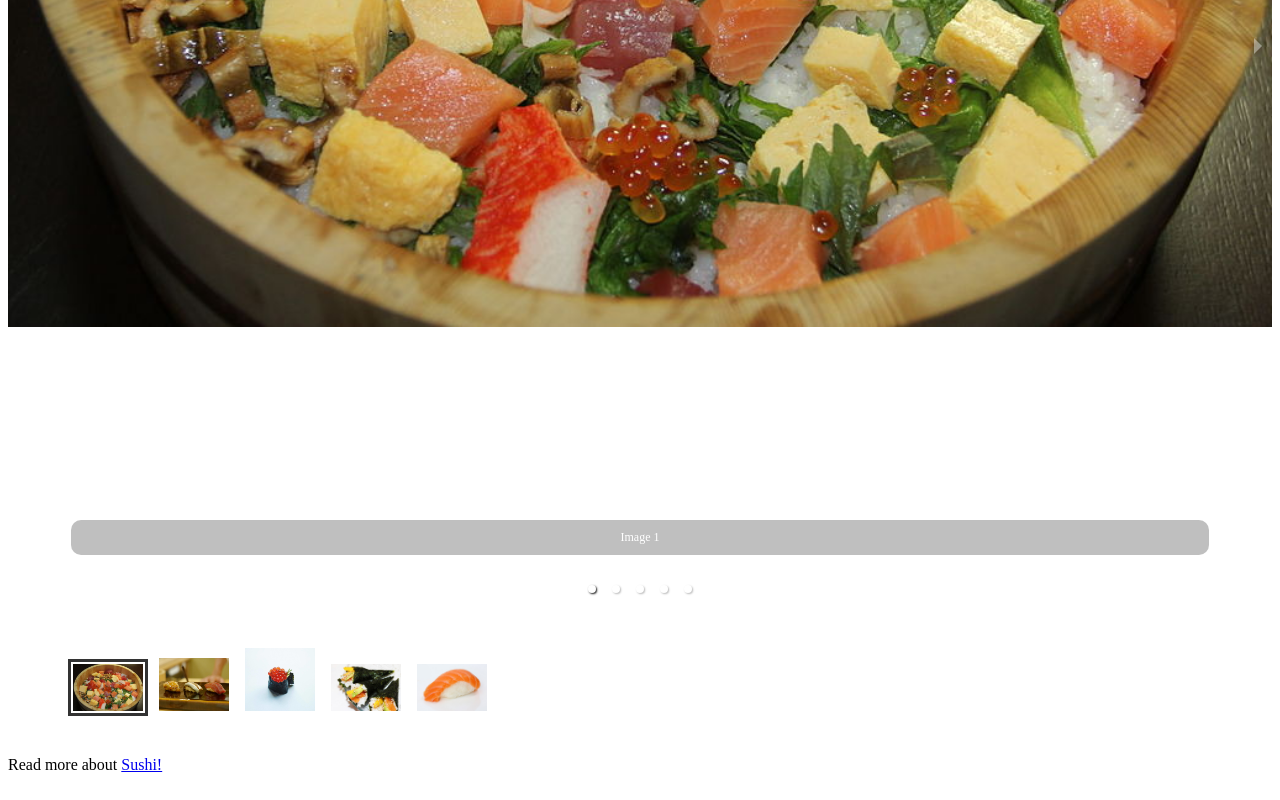
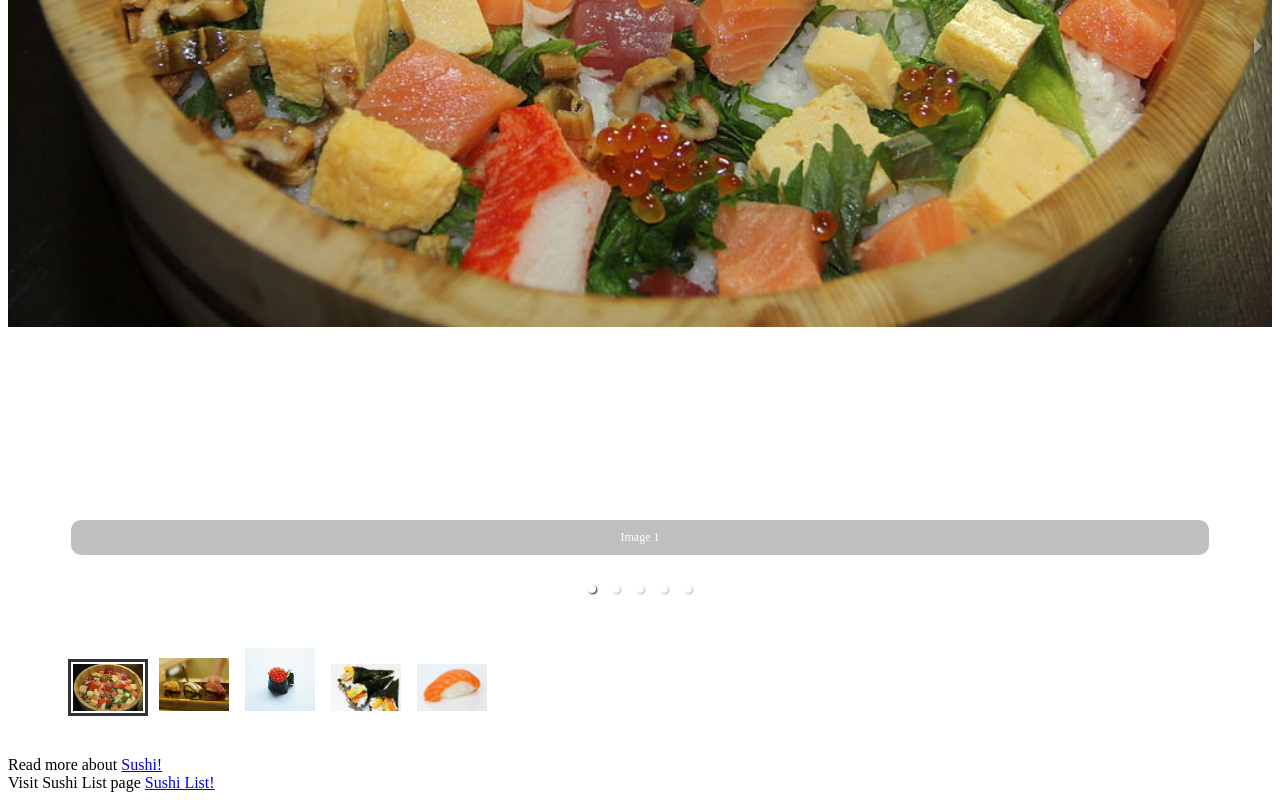
Before and after one commit to VortexExpansion/KurocoNext, a Next.js app: page / in a window 1280 px wide. Shown: the part 583-1383 px from the top of the page. Built offline with nearby package versions, Linux system fonts and the light colour scheme.

Commit message:
Add link for visiting SushiMain page

```diff
--- a/pages/index.js
+++ b/pages/index.js
@@ -47,9 +47,14 @@ export default class NextJsCarousel extends Component {
        <a>Sushi!</a>
        </Link>
           </div>
+
+          <div>
+          Visit Sushi List page{' '}
+                 <Link href="/sushiMain">
+       <a>Sushi List!</a>
+       </Link>
+          </div>
         </>
-
-
       );
   }
 };
--- a/pages/sushiMain.js
+++ b/pages/sushiMain.js
@@ -8,7 +8,7 @@ function sushiMain() {
 
   useEffect(() => {
     setLoading(true)
-    fetch('https://sushipedia.g.kuroco.app/rcms-api/3/search')
+    fetch('https://sushipedia.g.kuroco.app/rcms-api/3/groupAll')
       .then((res) => res.json())
       .then((data) => {
         setData(data)
@@ -27,6 +27,8 @@ function sushiMain() {
           <thead>
             <tr>
               <th>Sushi</th>
+              <th>Image</th>
+              <th>Category</th>
               <th>Description</th>
             </tr>
           </thead>
@@ -35,6 +37,8 @@ function sushiMain() {
               <>
                 <tr>
                  <td>{list.ext_1}</td>
+                 <td><img src={list.ext_2.url} width="200"></img></td>
+                 <td>{list.contents_type_nm}</td>
                 <td>{list.ext_3}</td>
               </tr>
               </>
```
